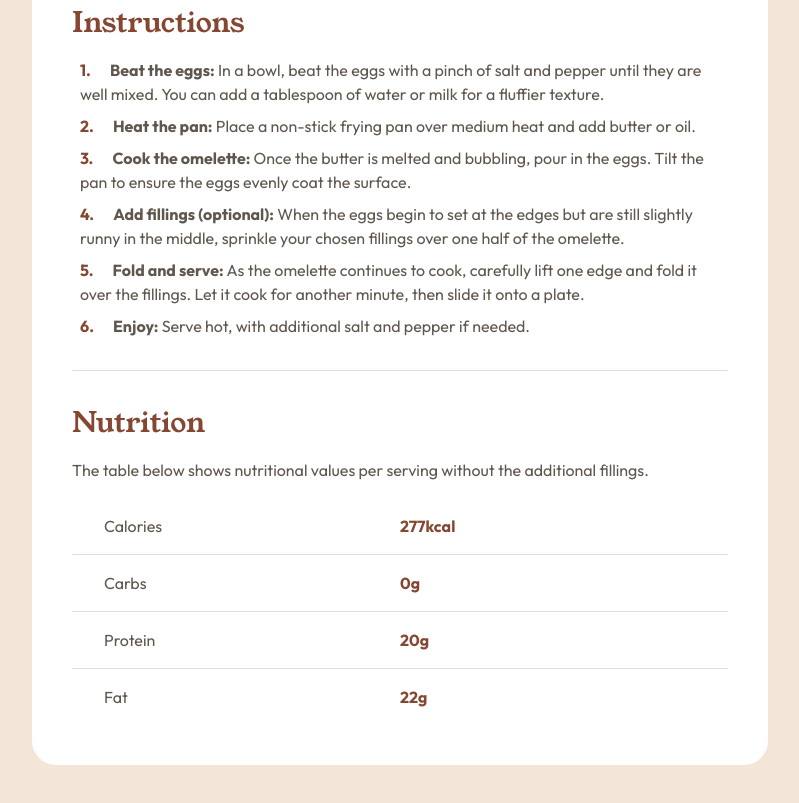
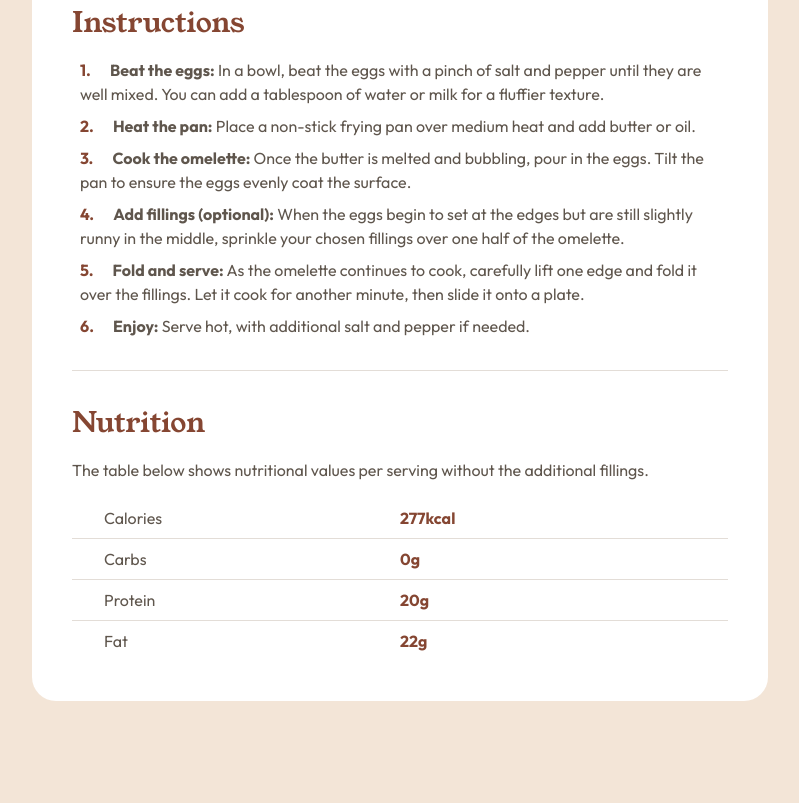
Before and after one commit to jgraycode/recipe-page, a plain HTML site: page index.html in a window 1280 px wide. Shown: the part 1147-1950 px from the top of the page, without its empty margins (240-1039 px from the left). Drawn offline with Linux system fonts and the light colour scheme.

Commit message:
Update style.css

```diff
--- a/style.css
+++ b/style.css
@@ -137,7 +137,7 @@ body {
 .grid-wrap {
   display: grid;
   grid-template-columns: 1fr 1fr;
-  padding: 1rem 2rem;
+  padding: 0.5rem 2rem;
 }
 
 .grid-wrap p:last-child {
```
